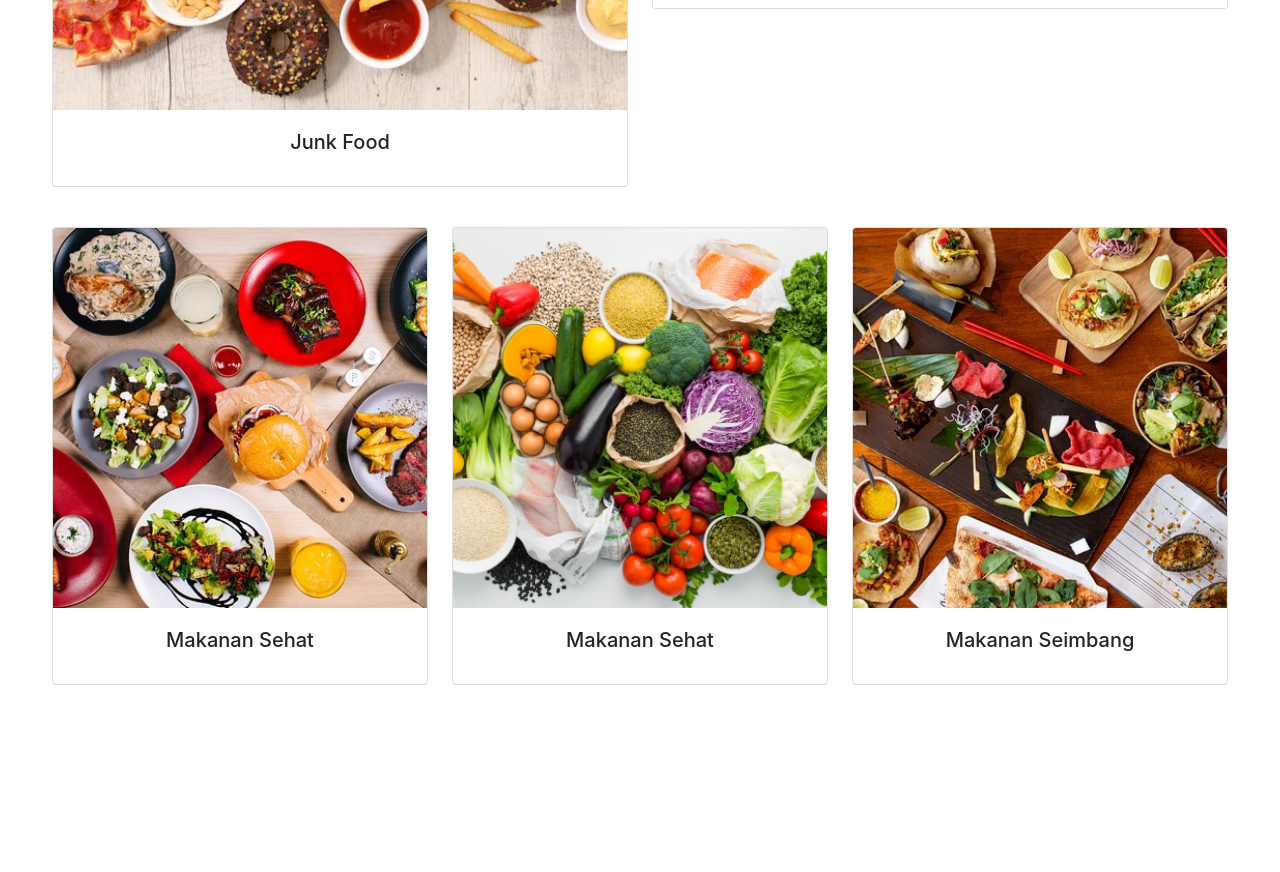
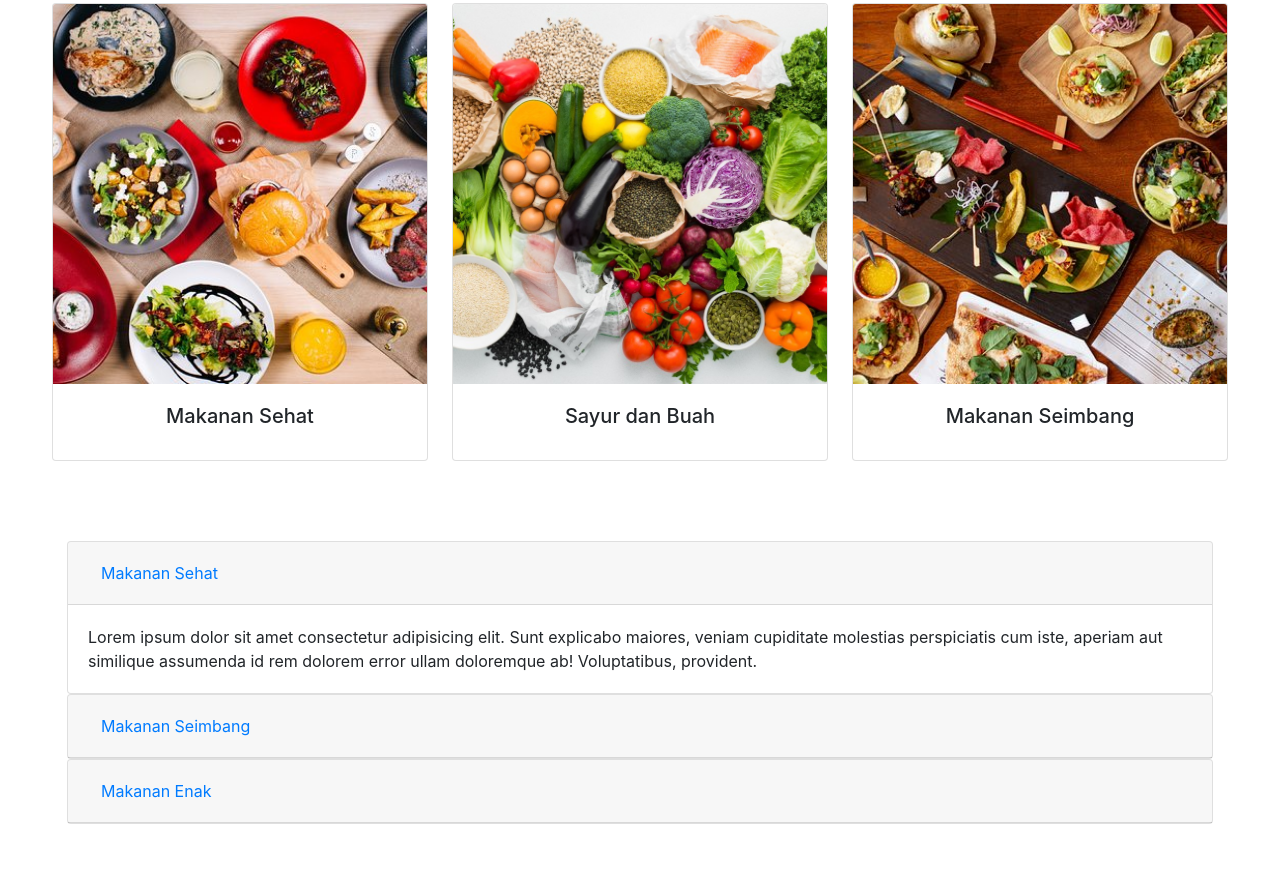
Before and after one commit to Meganirmala/tugas6, a plain HTML site: page index.html in a window 1280 px wide. Shown: the part 591-1463 px from the top of the page. Before the commit the page ends 1340 px from the top, so only its background shows below. Drawn offline with nearby package versions, Linux system fonts and the light colour scheme.

Commit message:
tugas bootstrap

```diff
--- a/index.html
+++ b/index.html
@@ -14,7 +14,7 @@
     <header>
         <!-- Fixed navbar -->
         <nav class="navbar navbar-expand-md navbar-dark fixed-top bg-dark">
-          <a class="navbar-brand" href="#">Fixed navbar</a>
+          <!-- <a class="navbar-brand" href="#">Fixed navbar</a> -->
           <button class="navbar-toggler" type="button" data-toggle="collapse" data-target="#navbarCollapse" aria-controls="navbarCollapse" aria-expanded="false" aria-label="Toggle navigation">
             <span class="navbar-toggler-icon"></span>
           </button>
@@ -37,7 +37,7 @@
           </div>
         </nav>
       </header>
-    <div id="fitur" class="py-4">
+    <!-- <div id="fitur" class="py-4">
         <div class="container">
             <div class="row">
                 <div class="col col-4">
@@ -77,11 +77,11 @@
 
         </div>
 
-    </div>
+    </div> -->
     <div id="blog" class="py-4">
         <div class="container">
             <div class="row">
-                <div class="col col-6">
+                <div class="col col-6 pt-5 pb-4">
                     <div class="card mb-3">
                         <img src="image/junkfood.jpg" alt="" class="card-img-top">
                         <div class="card-body">
@@ -89,7 +89,7 @@
                         </div>
                     </div>
                 </div>
-                <div class="col col-6">
+                <div class="col col-6 pt-5">
                     <div class="card mb-3">
                         <div class="card-body">
                             <h3 class="card-title">About Us</h3>
@@ -110,7 +110,7 @@
                     <div class="card mb-3">
                         <img src="image/vegetables.png" alt="" class="card-img-top">
                         <div class="card-body">
-                            <h5 class="card-title text-center">Makanan Sehat</h5>
+                            <h5 class="card-title text-center">Sayur dan Buah</h5>
                         </div>
                     </div>
                 </div>
@@ -124,6 +124,57 @@
                 </div>
 
             </div>
+        </div>
+    </div>
+    <div id="accordion" class="pt-3 pb-5">
+        <div class="container">
+            <div class="col col-12">
+                <div class="accordion" id="accordionExample">
+                    <div class="card">
+                      <div class="card-header" id="headingOne">
+                        <h2 class="mb-0">
+                          <button class="btn btn-link btn-block text-left" type="button" data-toggle="collapse" data-target="#collapseOne" aria-expanded="false" aria-controls="collapseOne">
+                            Makanan Sehat
+                          </button>
+                        </h2>
+                      </div>
+
+                      <div id="collapseOne" class="collapse show" aria-labelledby="headingOne" data-parent="#accordionExample">
+                        <div class="card-body">
+                         Lorem ipsum dolor sit amet consectetur adipisicing elit. Sunt explicabo maiores, veniam cupiditate molestias perspiciatis cum iste, aperiam aut similique assumenda id rem dolorem error ullam doloremque ab! Voluptatibus, provident.
+                        </div>
+                      </div>
+                    </div>
+                    <div class="card">
+                      <div class="card-header" id="headingTwo">
+                        <h2 class="mb-0">
+                          <button class="btn btn-link btn-block text-left collapsed" type="button" data-toggle="collapse" data-target="#collapseTwo" aria-expanded="false" aria-controls="collapseTwo">
+                            Makanan Seimbang
+                          </button>
+                        </h2>
+                      </div>
+                      <div id="collapseTwo" class="collapse" aria-labelledby="headingTwo" data-parent="#accordionExample">
+                        <div class="card-body">
+                         Lorem ipsum dolor sit amet consectetur adipisicing elit. Doloremque, architecto animi? Nesciunt aliquid cumque voluptatibus nemo laudantium odio non. Repudiandae dolor a reiciendis corrupti voluptate aspernatur, delectus tenetur necessitatibus ad.
+                        </div>
+                      </div>
+                    </div>
+                    <div class="card">
+                      <div class="card-header" id="headingThree">
+                        <h2 class="mb-0">
+                          <button class="btn btn-link btn-block text-left collapsed" type="button" data-toggle="collapse" data-target="#collapseThree" aria-expanded="false" aria-controls="collapseThree">
+                            Makanan Enak
+                          </button>
+                        </h2>
+                      </div>
+                      <div id="collapseThree" class="collapse" aria-labelledby="headingThree" data-parent="#accordionExample">
+                        <div class="card-body">
+                          Lorem ipsum dolor sit amet consectetur adipisicing elit. Quibusdam, dicta dignissimos id officia placeat necessitatibus et animi assumenda eveniet beatae minima laudantium voluptates sapiente repellat pariatur neque soluta exercitationem nam.
+                        </div>
+                      </div>
+                    </div>
+                  </div>
+            </div>
 
         </div>
 
```
Also changed, not shown: style.css (+0 -10 lines).
